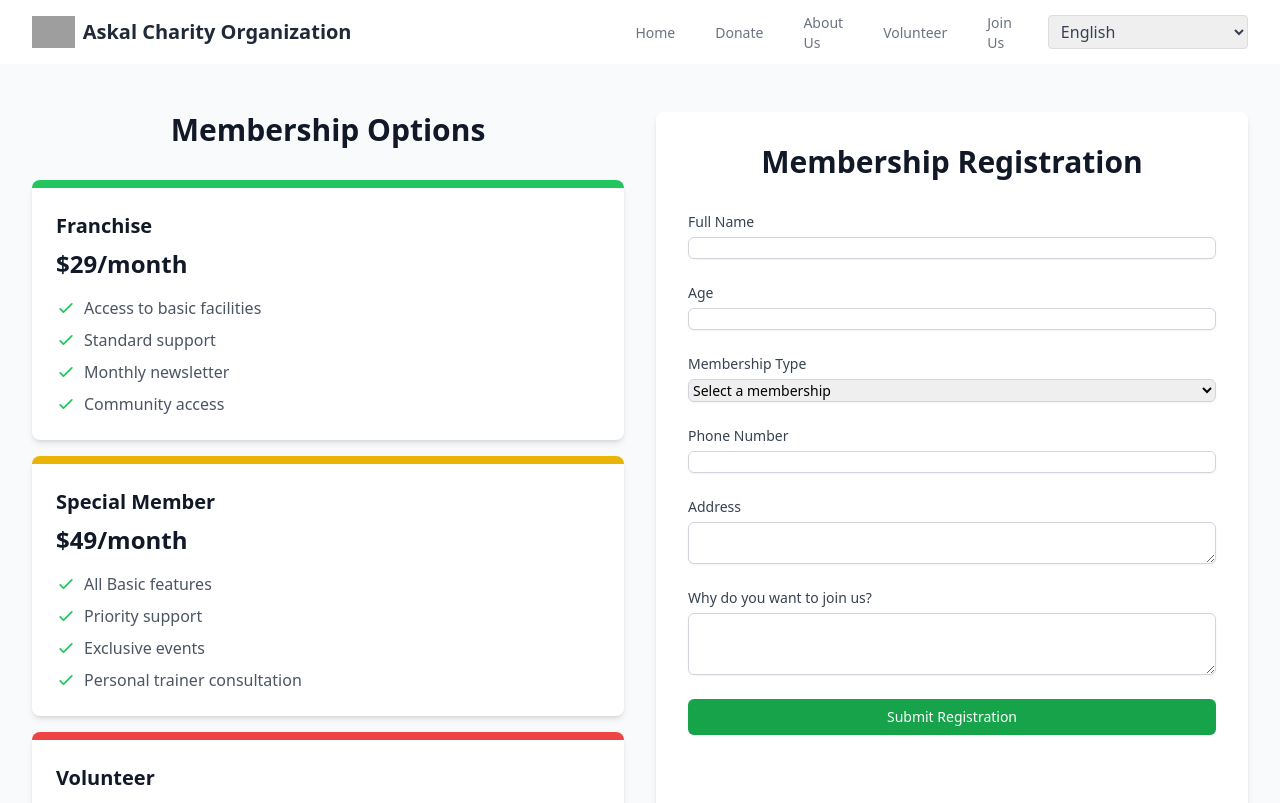
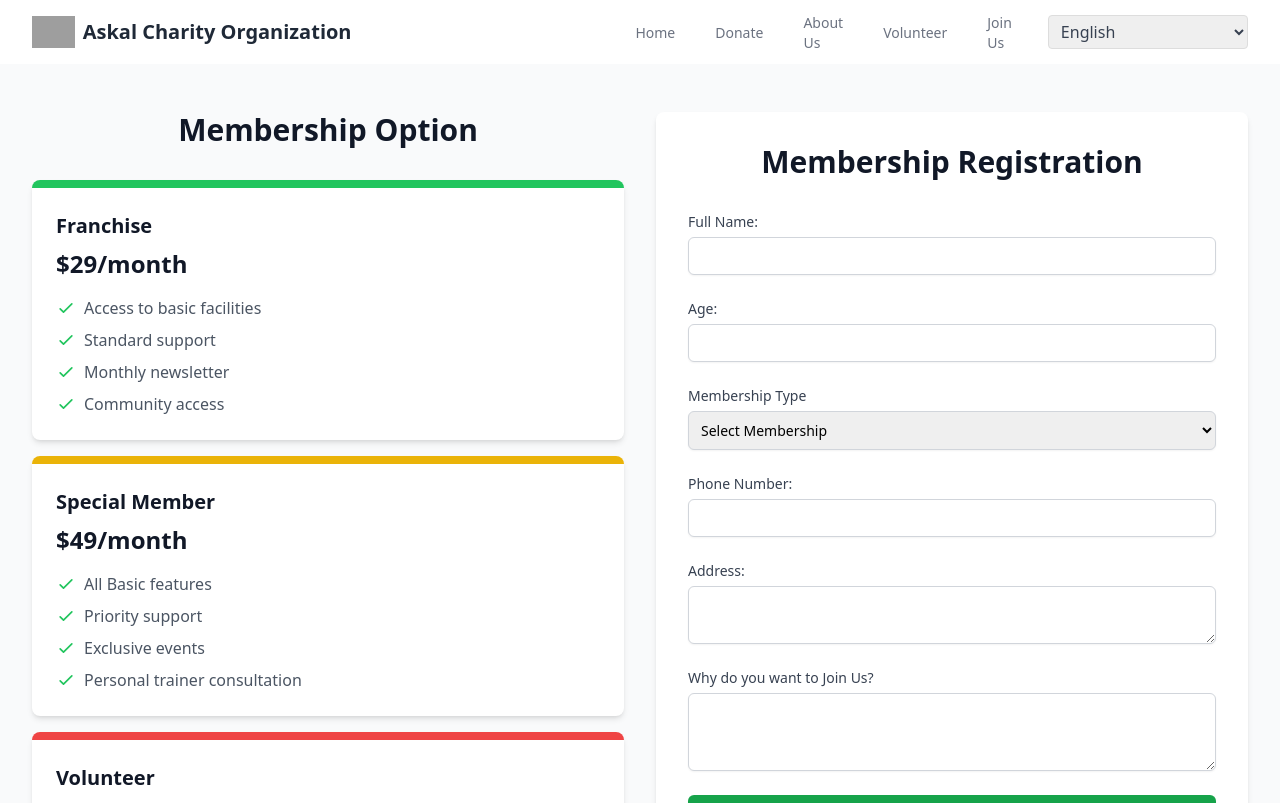
Before and after one commit to Yohanamtesfaye/Askal-Charity-Website, a React (Vite) app in the folder FrontEnd/: page /join-us in a window 1280 px wide. Shown: the top 803 px of the page. Built offline with nearby package versions, Linux system fonts and the light colour scheme; grey boxes are pictures that could not be loaded.

Commit message:
Register,More,Gallery,Join us pages multi lingual functionality

```diff
--- a/FrontEnd/src/Pages/JoinUs.jsx
+++ b/FrontEnd/src/Pages/JoinUs.jsx
@@ -1,6 +1,8 @@
 import React, { useState } from "react"
+import { useTranslation } from 'react-i18next';
 
 const JoinUs = () => {
+  const { t } = useTranslation();
   const [formData, setFormData] = useState({
     name: "",
     age: "",
@@ -68,7 +70,7 @@ const JoinUs = () => {
         <div className="grid md:grid-cols-2 gap-8">
           {/* Membership Types Section */}
           <div className="space-y-6">
-            <h2 className="text-3xl font-bold text-gray-900 mb-8">Membership Options</h2>
+            <h2 className="text-3xl font-bold text-gray-900 mb-8">{t('member_option')}</h2>
 
             <div className="space-y-4">
               {memberships.map((membership, index) => (
@@ -100,12 +102,12 @@ const JoinUs = () => {
 
           {/* Registration Form Section */}
           <div className="bg-white rounded-lg shadow-md p-8">
-            <h2 className="text-3xl font-bold text-gray-900 mb-8">Membership Registration</h2>
+            <h2 className="text-3xl font-bold text-gray-900 mb-8">{t('member_register')}</h2>
 
             <form onSubmit={handleSubmit} className="space-y-6">
               <div>
                 <label htmlFor="name" className="block text-sm font-medium text-gray-700">
-                  Full Name
+                {t('full_name')}
                 </label>
                 <input
                   type="text"
@@ -113,14 +115,14 @@ const JoinUs = () => {
                   id="name"
                   value={formData.name}
                   onChange={handleChange}
-                  className="mt-1 block w-full rounded-md border-gray-300 shadow-sm focus:border-green-500 focus:ring-green-500 sm:text-sm"
+                  className="mt-1 block w-full p-2 rounded-md border-gray-300 shadow-sm focus:border-green-500 focus:ring-green-500 sm:text-sm"
                   required
                 />
               </div>
 
               <div>
                 <label htmlFor="age" className="block text-sm font-medium text-gray-700">
-                  Age
+                  {t('age')}
                 </label>
                 <input
                   type="number"
@@ -128,33 +130,33 @@ const JoinUs = () => {
                   id="age"
                   value={formData.age}
                   onChange={handleChange}
-                  className="mt-1 block w-full rounded-md border-gray-300 shadow-sm focus:border-green-500 focus:ring-green-500 sm:text-sm"
+                  className="mt-1 block w-full p-2 rounded-md border-gray-300 shadow-sm focus:border-green-500 focus:ring-green-500 sm:text-sm"
                   required
                 />
               </div>
 
               <div>
                 <label htmlFor="membershipType" className="block text-sm font-medium text-gray-700">
-                  Membership Type
+                {t('membership_type')}
                 </label>
                 <select
                   name="membershipType"
                   id="membershipType"
                   value={formData.membershipType}
                   onChange={handleChange}
-                  className="mt-1 block w-full rounded-md border-gray-300 shadow-sm focus:border-green-500 focus:ring-green-500 sm:text-sm"
+                  className="mt-1 block w-full p-2 rounded-md border-gray-300 shadow-sm focus:border-green-500 focus:ring-green-500 sm:text-sm"
                   required
                 >
-                  <option value="">Select a membership</option>
-                  <option value="franchise">Franchise</option>
-                  <option value="specialmember">Special Member</option>
-                  <option value="volunteer">Volunteer</option>
+                  <option value=""> {t('select_membership')}</option>
+                  <option value="franchise">{t('franchise')}</option>
+                  <option value="specialmember">{t('special_member')}</option>
+                  <option value="volunteer">{t('volunteer')}</option>
                 </select>
               </div>
 
               <div>
                 <label htmlFor="phoneNumber" className="block text-sm font-medium text-gray-700">
-                  Phone Number
+                  {t('phone_number')}
                 </label>
                 <input
                   type="tel"
@@ -162,14 +164,14 @@ const JoinUs = () => {
                   id="phoneNumber"
                   value={formData.phoneNumber}
                   onChange={handleChange}
-                  className="mt-1 block w-full rounded-md border-gray-300 shadow-sm focus:border-green-500 focus:ring-green-500 sm:text-sm"
+                  className="mt-1 block w-full p-2 rounded-md border-gray-300 shadow-sm focus:border-green-500 focus:ring-green-500 sm:text-sm"
                   required
                 />
               </div>
 
               <div>
                 <label htmlFor="address" className="block text-sm font-medium text-gray-700">
-                  Address
+                  {t('addr')}
                 </label>
                 <textarea
                   name="address"
@@ -177,14 +179,14 @@ const JoinUs = () => {
                   value={formData.address}
                   onChange={handleChange}
                   rows={2}
-                  className="mt-1 block w-full rounded-md border-gray-300 shadow-sm focus:border-green-500 focus:ring-green-500 sm:text-sm"
+                  className="mt-1 block w-full p-2 rounded-md border-gray-300 shadow-sm focus:border-green-500 focus:ring-green-500 sm:text-sm"
                   required
                 />
               </div>
 
               <div>
                 <label htmlFor="reason" className="block text-sm font-medium text-gray-700">
-                  Why do you want to join us?
+                  {t('join_reason')}
                 </label>
                 <textarea
                   name="reason"
@@ -192,16 +194,16 @@ const JoinUs = () => {
                   value={formData.reason}
                   onChange={handleChange}
                   rows={3}
-                  className="mt-1 block w-full rounded-md border-gray-300 shadow-sm focus:border-green-500 focus:ring-green-500 sm:text-sm"
+                  className="mt-1 block w-full p-2 rounded-md border-gray-300 shadow-sm focus:border-green-500 focus:ring-green-500 sm:text-sm"
                   required
                 />
               </div>
 
               <button
                 type="submit"
-                className="w-full flex justify-center py-2 px-4 border border-transparent rounded-md shadow-sm text-sm font-medium text-white bg-green-600 hover:bg-green-700 focus:outline-none focus:ring-2 focus:ring-offset-2 focus:ring-green-500"
+                className="w-full p-2 flex justify-center py-2 px-4 border border-transparent rounded-md shadow-sm text-sm font-medium text-white bg-green-600 hover:bg-green-700 focus:outline-none focus:ring-2 focus:ring-offset-2 focus:ring-green-500"
               >
-                Submit Registration
+                {t('submit_register')}
               </button>
             </form>
           </div>
--- a/FrontEnd/src/Pages/Register.jsx
+++ b/FrontEnd/src/Pages/Register.jsx
@@ -2,8 +2,10 @@ import React, { useEffect, useState } from 'react';
 import axios from 'axios';
 import children from "../assets/Images/children.png";
 import { Link } from 'react-router-dom';
+import { useTranslation } from 'react-i18next';
 
 function Register() {
+    const { t } = useTranslation();
     const [data, setData] = useState([]);
     const [formData, setFormData] = useState({
         name: '',
@@ -41,63 +43,63 @@ function Register() {
             <div className="flex flex-col md:flex-row mx-32 h-screen items-center justify-center bg-gray-100">
                 {/* Left part */}
                 <div className="bg-white p-8 rounded-lg shadow-lg mr-16 w-full md:w-1/2 max-w-lg">
-                    <h2 className="text-2xl font-bold text-center text-gray-700 mb-2">Get Started Now</h2>
+                    <h2 className="text-2xl font-bold text-center text-gray-700 mb-2">{t('get_Satrtd')}</h2>
                     <p className="text-center text-gray-500 mb-6">
-                        Enter required information and become a family member of Askal
+                       {t('enter_required')}
                     </p>
                     <form onSubmit={handleSubmit}>
                         {/* Full Name */}
                         <div className="mb-4">
-                            <label className="block text-gray-700">Full name</label>
+                            <label className="block text-gray-700">{t('full_name')}</label>
                             <input
                                 type="text"
                                 name="name"
                                 value={formData.name}
                                 onChange={handleChange}
                                 className="w-full border border-green-500 rounded-lg px-4 py-2 mt-2 focus:outline-none focus:ring-2 focus:ring-green-500"
-                                placeholder="Enter your full name"
+                                placeholder={t('enter_name')}
                             />
                         </div>
 
                         {/* Email */}
                         <div className="mb-4">
-                            <label className="block text-gray-700">Email</label>
+                            <label className="block text-gray-700">{t('email')}</label>
                             <input
                                 type="email"
                                 name="email"
                                 value={formData.email}
                                 onChange={handleChange}
                                 className="w-full border border-green-500 rounded-lg px-4 py-2 mt-2 focus:outline-none focus:ring-2 focus:ring-green-500"
-                                placeholder="Enter your email"
+                                placeholder={t('enter_email')}
                             />
                         </div>
 
                         {/* Phone Number */}
                         <div className="mb-4">
-                            <label className="block text-gray-700">Phone number</label>
+                            <label className="block text-gray-700">{t('phone_number')}</label>
                             <input
                                 type="tel"
                                 name="phone"
                                 value={formData.phone}
                                 onChange={handleChange}
                                 className="w-full border border-green-500 rounded-lg px-4 py-2 mt-2 focus:outline-none focus:ring-2 focus:ring-green-500"
-                                placeholder="Enter your phone number"
+                                placeholder={t('enter_number')}
                             />
                         </div>
 
 
                         {/* Type Dropdown */}
                         <div className="mb-6">
-                            <label className="block text-gray-700">How often will you make the specified donation?</label>
+                            <label className="block text-gray-700">{t('how_often')}</label>
                             <select
                                 name="often"
                                 value={formData.often}
                                 onChange={handleChange}
                                 className="w-full border border-green-500 rounded-lg px-4 py-2 mt-2 focus:outline-none focus:ring-2 focus:ring-green-500"
                             >
-                                <option value="daily">Daily</option>
-                                <option value="monthly">Monthly</option>
-                                <option value="yearly">Yearly</option>
+                                <option value="daily">{t('daily')}</option>
+                                <option value="monthly">{t('monthly')}</option>
+                                <option value="yearly">{t('yearly')}</option>
                             </select>
                         </div>
 
@@ -108,7 +110,7 @@ function Register() {
                             type="submit"
                             className="w-full bg-green-600 text-white py-2 rounded-lg font-bold hover:bg-green-900 transition duration-300"
                         >
-                            Sign Up
+                           {t('signup')}
                         </button>
                         </Link>
                     </form>
--- a/FrontEnd/src/i18n.js
+++ b/FrontEnd/src/i18n.js
@@ -122,6 +122,29 @@ i18n
           "education_error":"Education level is required",
           "success":"Success",
           "success_message":"You have successfully registered!",
+          "member_option":"Membership Option",
+        "member_register":"Membership Registration",
+        "membership_type":"Membership Type",
+        "select_membership":"Select Membership",
+        "franchise":"Franchise",
+        "special_member":"Special Member",
+        "volunteer":"Volunteer",
+        "join_reason":"Why do you want to Join Us?",
+        "submit_register":"Submit Registration",
+        "get_Satrtd":"Get Started",
+        "email":"Email",
+        "enter_email":"Enter your email",
+        "signup":"Sign Up",
+        "enter_required":" Enter required information and become a family member of Askal",
+        "how_often":"How often will you make the specified donation?",
+        "daily":"Daily",
+        "monthly":"Monthly",
+        "yearly":"Yearly",
+        "welcome_askal":"Welcome to Askal",
+        "register_message":"Register to become a member of our community and help us make a difference in the lives of children",
+        "login":"Login",
+        "our_gallery":"Our Gallery",
+        "description":"Description",
 
 
 
@@ -189,7 +212,7 @@ i18n
           "yearly_expense":"አመታዊ ",
           "yearly_des":"በአመት 100 ብር ይለግሱ",
           "person":"ሰው",
-          "contribute":"ስራዎቻችንን ያግዙር",
+          "contribute":"ስራዎቻችንን ያግዙ",
           "cause_des":"የእኛ ተልእኮ የህጻናትን የድጋፍ ክፍተት በማስተካከል ጠንካራና አስተማማኝ ስርዓት በማዘጋጀት ፍላጎቶቻቸውን በቀጣይነት መሟላቱን ያረጋግጣል። ዓላማችን ጤናን ጨምሮ አጠቃላይ ድጋፍን ለመስጠት ነው።",
           "donate":"ይለግሱ",
           "register":"ይመዝገቡ",
@@ -243,8 +266,27 @@ i18n
           "education_error":"የትምህርት ደረጃዎን ያስገቡ",
           "success":"Success",
           "success_message":"በሚገባ ተመዝግበዋል!",
-
-
+          "member_option":"የአባልነት አማራጭ",
+          "member_register":"የአባልነት ምዝገባ",
+          "membership_type":"የአባልነት አይነት",
+          "select_membership":"አባልነት ይምረጡ",
+          "franchise":"Franchise",
+          "special_member":"ልዩ አባል",
+          "volunteer":"በጎ ፍቃደኛ",
+          "join_reason":"ለምን ከእኛ ጋር መቀላቀል ይፈልጋሉ?",
+          "submit_register":"መዝግብ",
+          "get_Satrtd":"ይጀምሩ",
+          "email":"ኢሜል",
+          "enter_email":"ኢሜልዎን ያስገቡ",
+          "signup":"ይመዝገቡ",
+          "enter_required":"አስፈላጊውን መረጃ ያስገቡ እና የአስካል ቤተሰብ ይሁኑ!",
+          "how_often":"የተጠቀሰውን ልገሳ በምን ያህል ወቅት ይለግሳሉ?",
+          "daily":"በቀን",
+          "monthly":"በወር",
+          "yearly":"በአመት",
+          "welcome_askal":"እንኳን ወደ አስካል በደህና መጡ!",
+          "register_message":"የኛ ቤተሰብ ይሁኑ እና ልጆችን አብረን እንርዳ",
+          "login":"ይግቡ",
 
 
 
```
Also changed, not shown: FrontEnd/src/Components/Gallery.jsx (+12 -12 lines), FrontEnd/src/Pages/Login.jsx (+9 -7 lines), FrontEnd/src/Pages/More.jsx (+6 -2 lines).
